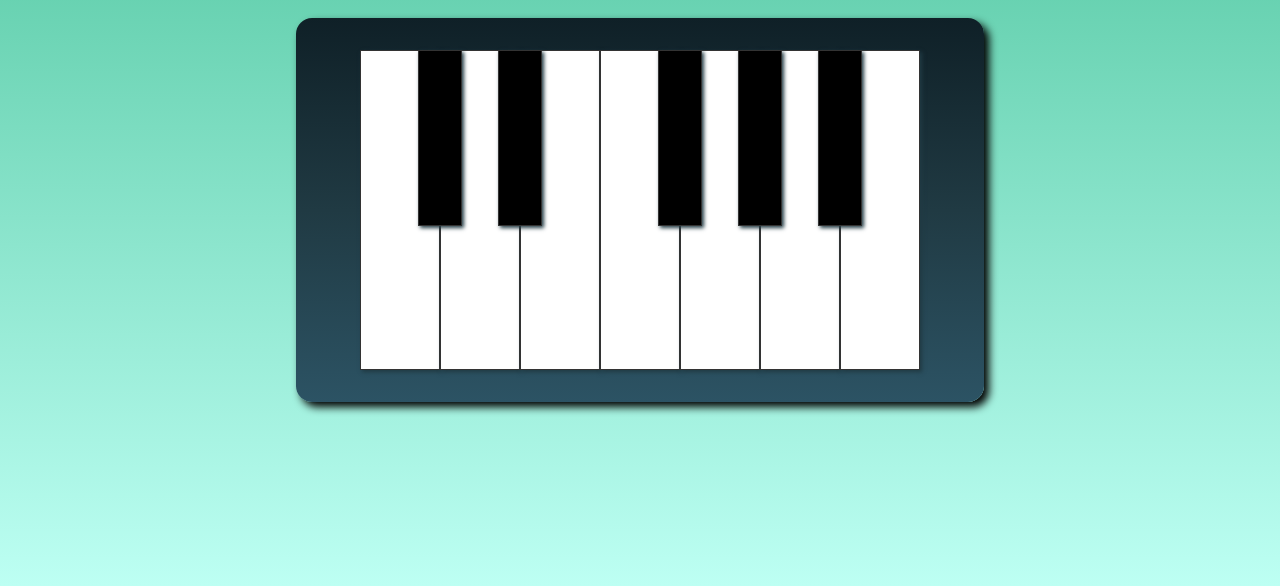
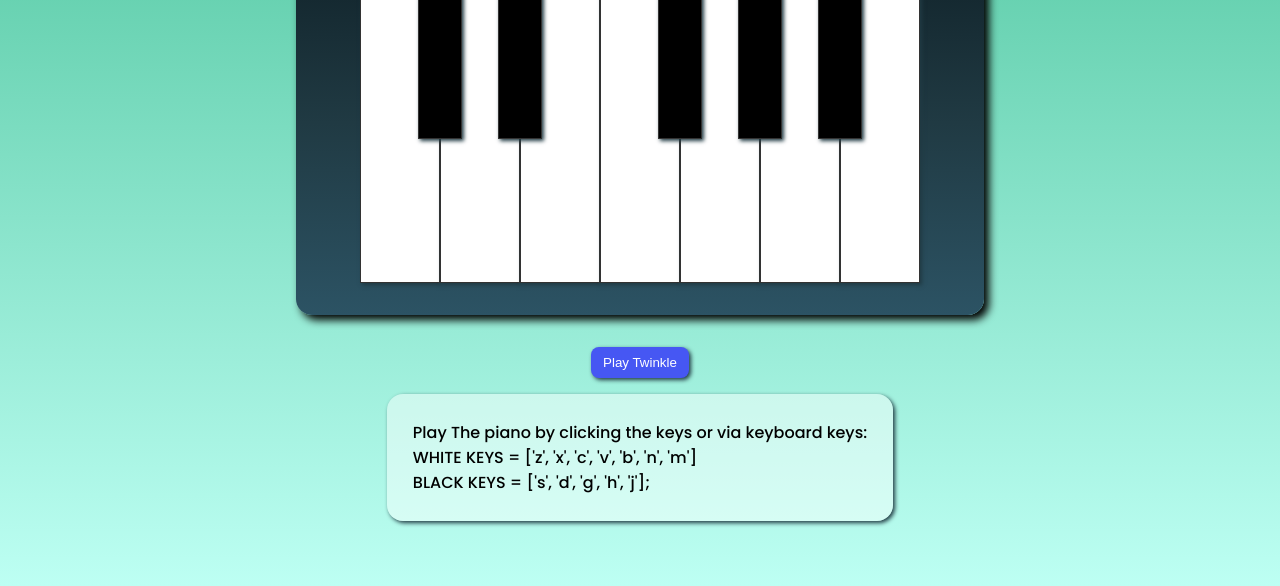
Before and after one commit to nayyyhaa/piano-simulation, a plain HTML site: page index.html in a window 1280 px wide. Shown: the part 214-800 px from the top of the page. Drawn offline with Linux system fonts and the light colour scheme.

Commit message:
feat: twinkle tune

```diff
--- a/index.html
+++ b/index.html
@@ -29,6 +29,14 @@
             <div data-note="Bb" class="key black"></div>
             <div data-note="B" class="key white"></div>
         </div>
+
+        <button class="twinkle">Play Twinkle</button>
+
+        <section class="instruction">
+            <p>Play The piano by clicking the keys or via keyboard keys:</p>
+            <p>WHITE KEYS = ['z', 'x', 'c', 'v', 'b', 'n', 'm']</p>
+            <p>BLACK KEYS = ['s', 'd', 'g', 'h', 'j'];</p>
+        </section>
         <audio id="C" src="/assets/notes/C.mp3"></audio>
         <audio id="Db" src="/assets/notes/Db.mp3"></audio>
         <audio id="D" src="/assets/notes/D.mp3"></audio>
--- a/script/script.js
+++ b/script/script.js
@@ -5,6 +5,7 @@ const BLACK_KEYS = ['s', 'd', 'g', 'h', 'j'];
 const keys = document.querySelectorAll('.key');
 const whiteKeys = document.querySelectorAll('.key.white');
 const blackKeys = document.querySelectorAll('.key.black');
+const twinkle = document.querySelector(".twinkle");
 
 /*Play on click */
 keys.forEach(key => {
@@ -27,6 +28,20 @@ document.addEventListener("keydown", (e)=>{
 
 })
 
+/*twinkle key*/
+twinkle.addEventListener("click",() =>{
+    let TWINKLE_KEYS= ['z', 'z', 'b', 'b', 'n', 'n', 'b','-', 'v', 'v','c', 'c', 'x', 'x', 'z'];
+    TWINKLE_KEYS.forEach((key,index) => {
+        setTimeout(() => {
+        let whiteKeyIndex = WHITE_KEYS.indexOf(key);
+        let blackKeyIndex = BLACK_KEYS.indexOf(key);
+        console.log(key,10*index);
+        if(whiteKeyIndex > -1) play(whiteKeys[whiteKeyIndex])
+        if(blackKeyIndex > -1) play(blackKeys[blackKeyIndex]);
+        },300*index);
+    })
+})
+
 function play(key) {
     let noteAudio = document.getElementById(key.dataset.note);
     // console.log(key.dataset.note) -> C,D
--- a/styles/style.css
+++ b/styles/style.css
@@ -16,6 +16,14 @@ body{
     flex-direction: column;
     align-items: center;
     justify-content:center;
+}
+main{
+    display: flex;
+    flex-direction: column;
+    align-items: center;
+    justify-content:center;
+    width: 90%;
+    margin: 0 auto;
 }
 .piano{
     margin: 2rem auto;
@@ -48,6 +56,28 @@ body{
 .black.active {
     background-color: #333;
 }
+.twinkle{
+    background: rgb(70, 87, 243);
+    color: white;
+    cursor: pointer;
+    padding: 0.5rem 0.75rem;
+    border: none;
+    border-radius: 0.5rem;
+    margin: 0rem auto 1rem;
+    transition: all 0.2s ease-in;
+    box-shadow: 2px 2px 4px #203A43;
+}
+.twinkle:hover{
+    color: rgb(70, 87, 243);
+    background: white;
+}
+.instruction{
+    padding: 2vw;
+    background: rgba(255, 255, 255, 0.452);
+    color: black;
+    border-radius: 1rem;
+    box-shadow: 2px 2px 4px #203A43;
+}
 @media screen and (max-width: 750px) {
     .piano{
         padding: 3vw 6vw;
```
